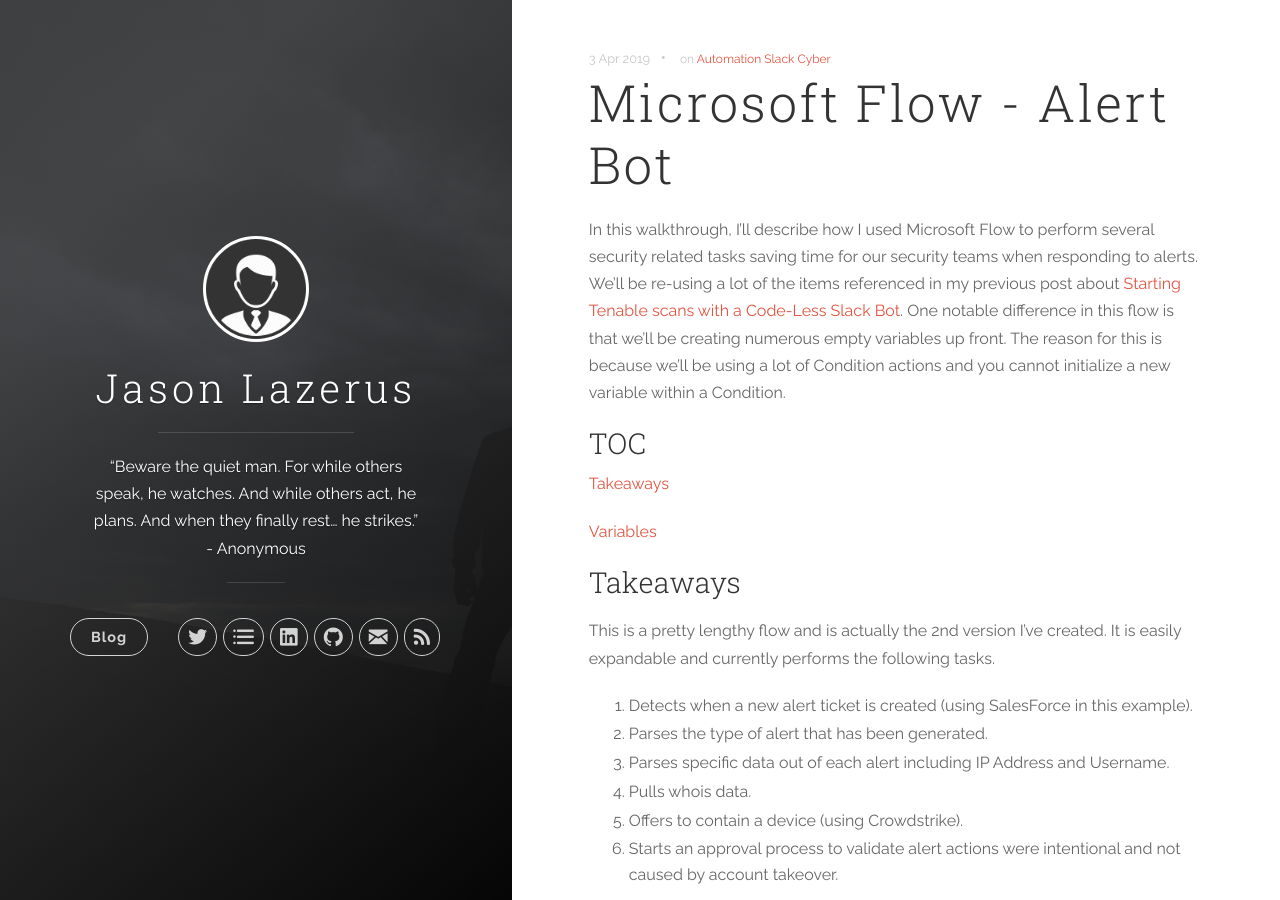
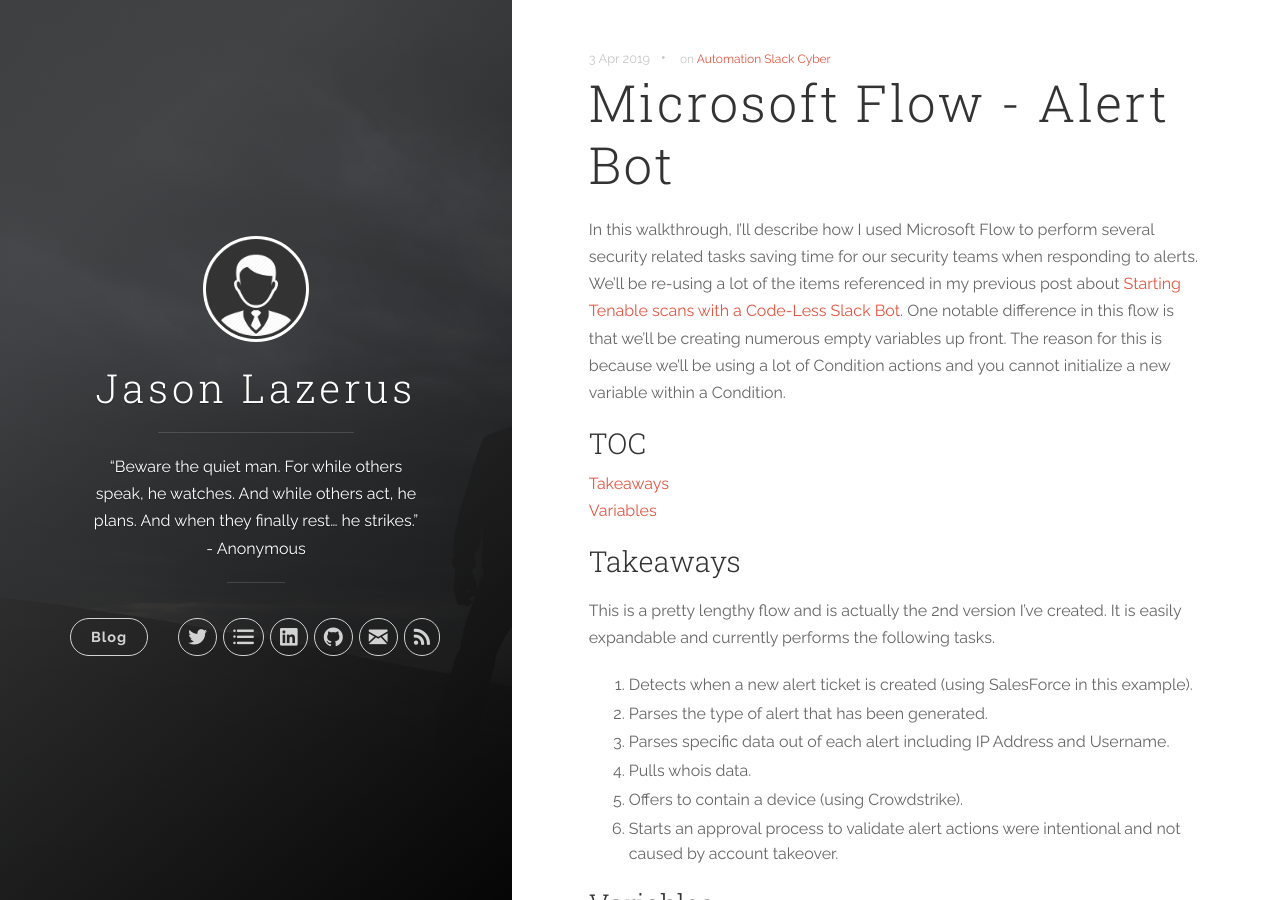
Before and after one commit to InfoSecured/infosecured.github.io, a Jekyll site: the page built from _posts/2019-04-02-alert-bot.md, in a window 1280 px wide and 900 px high. Built offline with Jekyll 4.4.1, drawn with Linux system fonts in a browser that asks for light colours.

```diff
--- a/_posts/2019-04-02-alert-bot.md
+++ b/_posts/2019-04-02-alert-bot.md
@@ -9,9 +9,8 @@ In this walkthrough, I'll describe how I used Microsoft Flow to perform several
 
 ### TOC
 
-<a href="#takeaways">Takeaways</a>
-
-<a href="#variables">Variables</a>
+<a href="#takeaways">Takeaways</a><br />
+<a href="#variables">Variables</a><br />
 
 ### Takeaways
 
```
